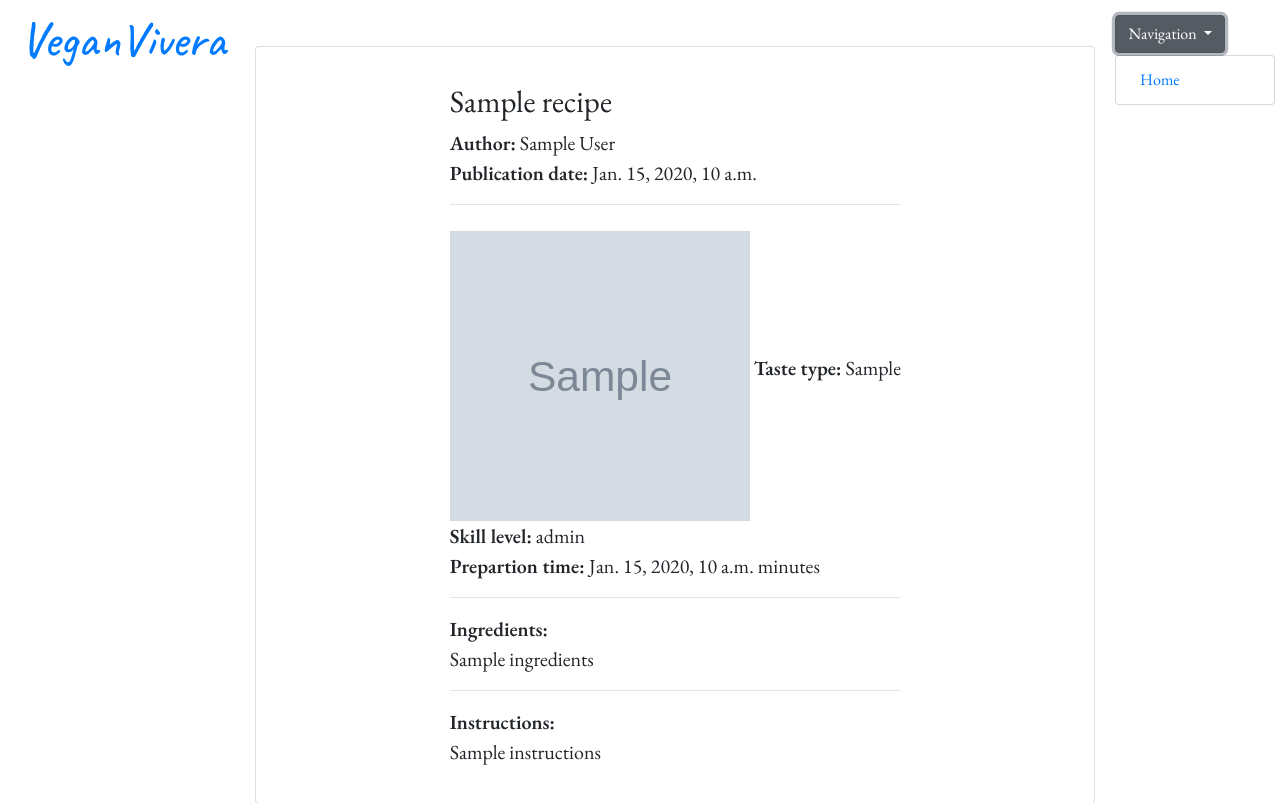
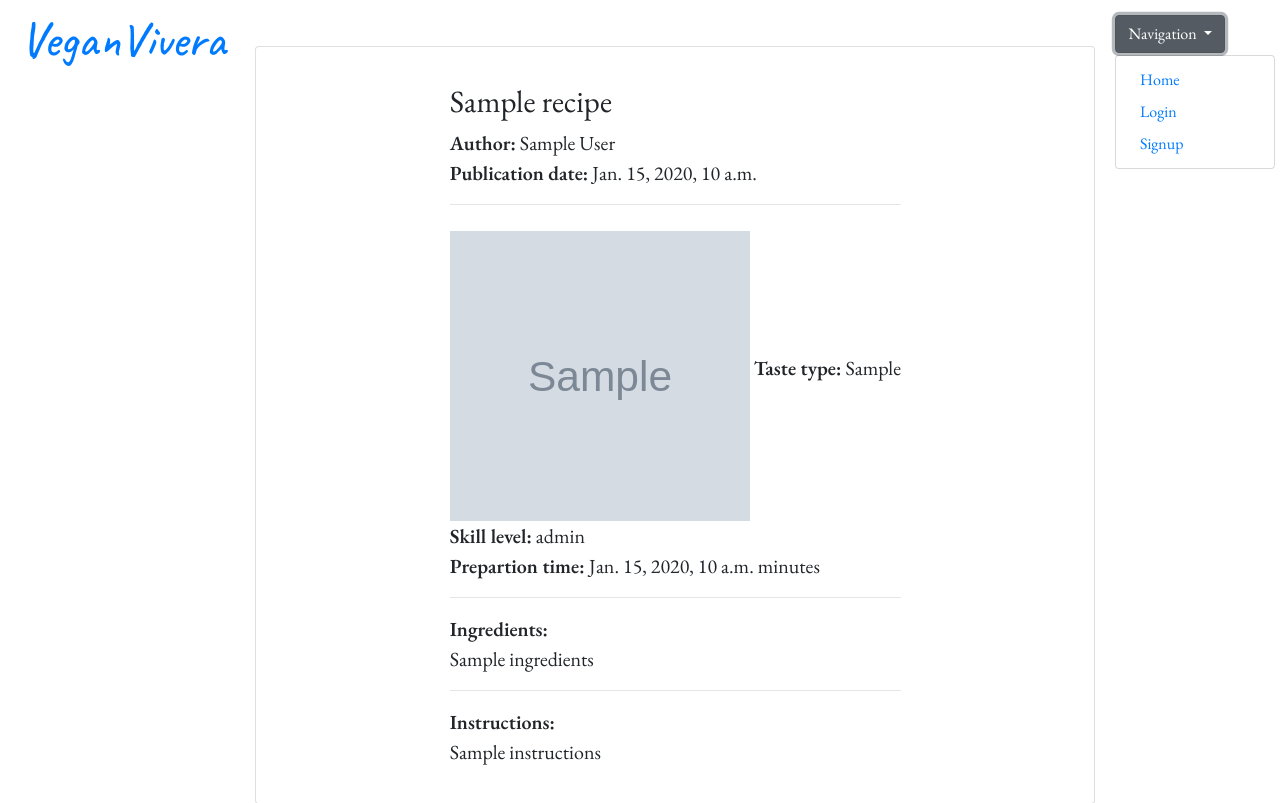
Before and after one commit to BGCG/project4, a Django app: template templates/recipe_detail.html in a window 1280 px wide, after a click on "Navigation". Shown: the top 803 px of the page. Run offline with Django 3.2, Linux system fonts and the light colour scheme; the template is opened without the code that fills it: most values are stand-ins (such as "Sample title", 1, 10 or a date in 2020); grey boxes marked "Sample" are stand-in pictures; some libraries are stand-ins or nearby versions; some web fonts are replaced.

Commit message:
Add links to login, signup and logout page in base.html

```diff
--- a/templates/base.html
+++ b/templates/base.html
@@ -25,6 +25,12 @@
             </button>
             <div class="dropdown-menu" aria-labelledby="dropdownMenu2">
               <button class="dropdown-item" type="button"><a href="{% url 'home' %}">Home</a></button>
+              {% if user.is_authenticated%}
+              <button class="dropdown-item" type="button"><a href="{% url 'account_logout' %}">Logout</a></button>
+              {% else %}
+              <button class="dropdown-item" type="button"><a href="{% url 'account_login' %}">Login</a></button>
+              <button class="dropdown-item" type="button"><a href="{% url 'account_signup' %}">Signup</a></button>
+              {% endif%}
             </div>
           </div>
           <br>
```
